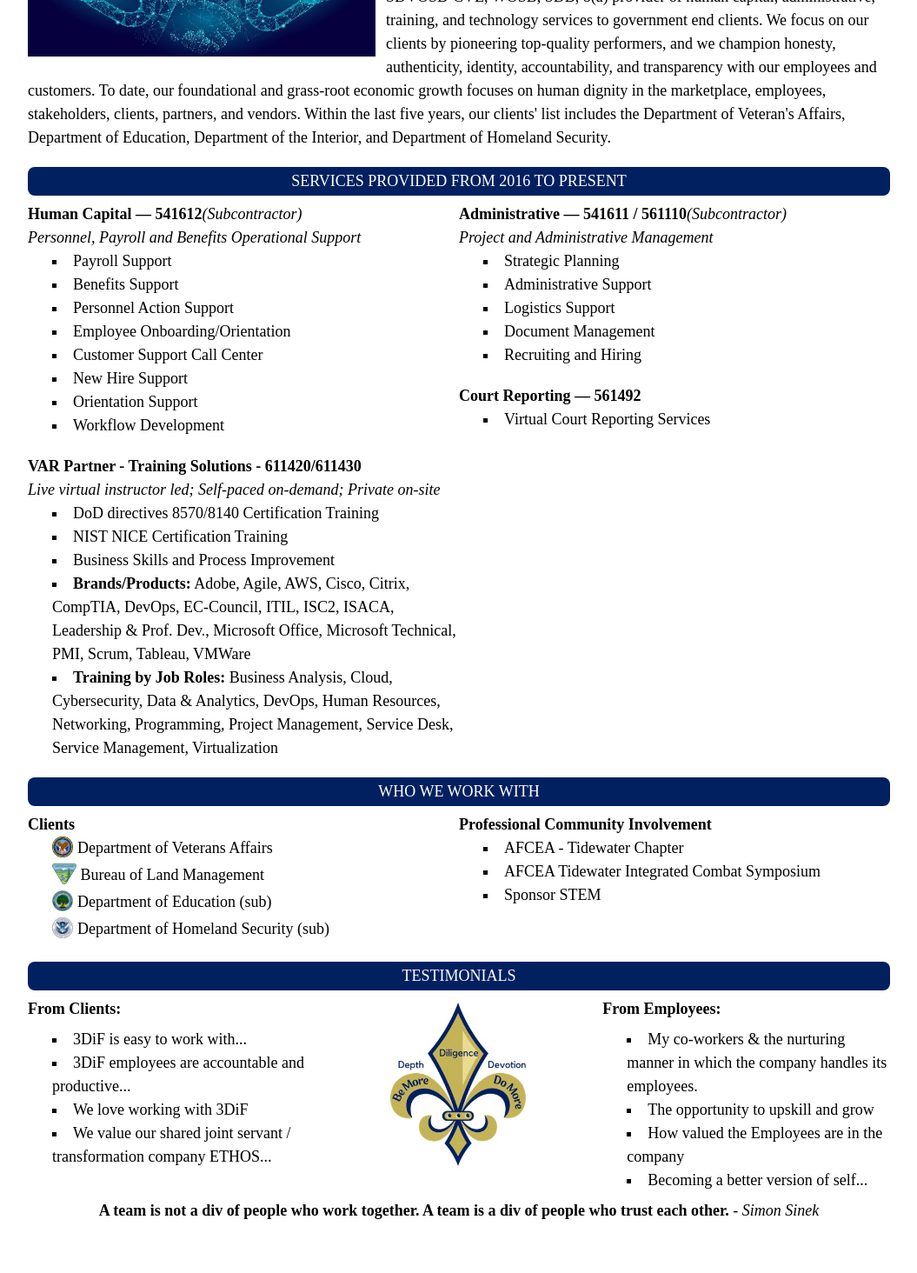
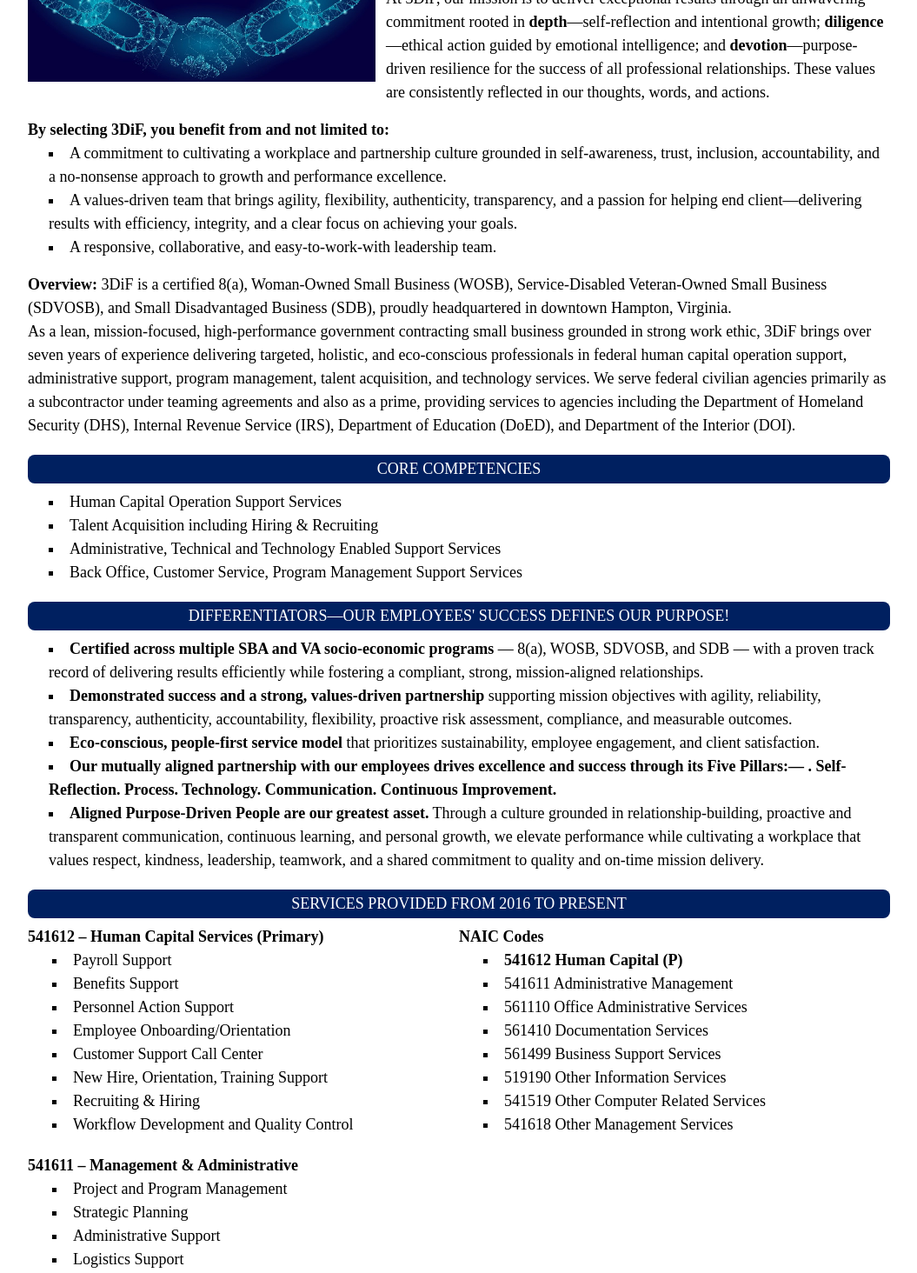
Before and after one commit to connormccarl/3dif, a Next.js app in the folder 3dif-app/: page /capabilities in a window 1280 px wide. Shown: the part 420-1884 px from the top of the page at 87% size, without its empty margins (112-1167 px from the left). Built offline with nearby package versions, Linux system fonts and the light colour scheme.

Commit message:
updated capabilities statement and contact us per request

```diff
--- a/3dif-app/app/capabilities/page.tsx
+++ b/3dif-app/app/capabilities/page.tsx
@@ -34,14 +34,55 @@
                 <p><span className="bigD">D</span><span className='text-[#002060]'>epth</span> | <span className="bigD">D</span><span className='text-[#002060]'>iligence</span> | <span className="bigD">D</span><span className='text-[#002060]'>evotion</span></p>
             </div>
             <div className="md:col-span-9 -mt-2 md:-mt-1">
-                <div className="flex justify-center text-center"><i><span className="bigD">&nbsp;</span>Dedicated to Serving our Federal, Civilian, &amp; Commercial Customers since 2016</i></div>
+                <div className="flex justify-center text-center"><i><span className="bigD">&nbsp;</span>Dedicated to Serving our Federal Government &amp; Prime Contractors</i></div>
+                <div className="flex justify-center text-center text-[#002060] font-bold -mt-3"><i><span className="bigD">&nbsp;</span>Human Capital Operation Services Integrator</i></div>
             </div>
         </div>
         <div className=''>
             <div className='flex justify-center'>
                 <p className='sectionTitle mb-2'>Overview</p>
             </div>
-            <p><Image className='float-start me-3 mt-1'src="/images/handshake.jpg" alt="" width={400} height={160}  />3DiF is a professional service and technology human capital integrator. We started providing human capital and professional services in 2016. We are headquartered in Reston, Virginia. 3DiF is an established, resilient, agile SDVOSB-CVE, WOSB, SDB, {/*HUBZone,*/} 8(a) provider of human capital, administrative, training, and technology services to government end clients. We focus on our clients by pioneering top-quality performers, and we champion honesty, authenticity, identity, accountability, and transparency with our employees and customers. To date, our foundational and grass-root economic growth focuses on human dignity in the marketplace, employees, stakeholders, clients, partners, and vendors. Within the last five years, our clients&apos; list includes the Department of Veteran&apos;s Affairs, Department of Education, Department of the Interior, and Department of Homeland Security.</p>
+            <div><Image className='float-start me-3 mt-1'src="/images/handshake.jpg" alt="" width={400} height={160}  /><b>Why 3DiF and The Benefit— Empowering People. Delivering Results. Advancing Missions.</b><br/>
+            At 3DiF, our mission is to deliver exceptional results through an unwavering commitment rooted in <b>depth</b>—self-reflection and intentional growth; <b>diligence</b>—ethical action guided by emotional intelligence; and <b>devotion</b>—purpose-driven resilience for the success of all professional relationships. These values are consistently reflected in our thoughts, words, and actions.
+            <br/>
+            <div className='my-4'>
+                <b>By selecting 3DiF, you benefit from and not limited to:</b>
+                <ul className='list-square list-inside ms-6'>
+                    <li>A commitment to cultivating a workplace and partnership culture grounded in self-awareness, trust, inclusion, accountability, and a no-nonsense approach to growth and performance excellence.</li>
+                    <li>A values-driven team that brings agility, flexibility, authenticity, transparency, and a passion for helping end client—delivering results with efficiency, integrity, and a clear focus on achieving your goals.</li>
+                    <li>A responsive, collaborative, and easy-to-work-with leadership team.</li>
+                </ul>
+            </div>
+            <b>Overview: </b> 3DiF is a certified 8(a), Woman-Owned Small Business (WOSB), Service-Disabled Veteran-Owned Small Business (SDVOSB), and Small Disadvantaged Business (SDB), proudly headquartered in downtown Hampton, Virginia.<br/>
+            As a lean, mission-focused, high-performance government contracting small business grounded in strong work ethic, 3DiF brings over seven years of experience delivering targeted, holistic, and eco-conscious professionals in federal human capital operation support, administrative support, program management, talent acquisition, and technology services. We serve federal civilian agencies primarily as a subcontractor under teaming agreements and also as a prime, providing services to agencies including the Department of Homeland Security (DHS), Internal Revenue Service (IRS), Department of Education (DoED), and Department of the Interior (DOI).
+            </div>
+        </div>
+        <div className=''>
+            <div className='flex justify-center'>
+                <p className='sectionTitle mb-2'>Core Competencies</p>
+            </div>
+            <p>
+                <ul className='list-square list-inside ms-6'>
+                    <li>Human Capital Operation Support Services</li>
+                    <li>Talent Acquisition including Hiring &amp; Recruiting</li>
+                    <li>Administrative, Technical and Technology Enabled Support Services</li>
+                    <li>Back Office, Customer Service, Program Management Support Services</li>
+                </ul>
+            </p>
+        </div>
+        <div className=''>
+            <div className='flex justify-center'>
+                <p className='sectionTitle mb-2'>Differentiators—Our Employees&apos; Success Defines Our Purpose!</p>
+            </div>
+            <p>
+                <ul className='list-square list-inside ms-6'>
+                    <li><b>Certified across multiple SBA and VA socio-economic programs</b> — 8(a), WOSB, SDVOSB, and SDB — with a proven track record of delivering results efficiently while fostering a compliant, strong, mission-aligned relationships.</li>
+                    <li><b>Demonstrated success and a strong, values-driven partnership</b> supporting mission objectives with agility, reliability, transparency, authenticity, accountability, flexibility, proactive risk assessment, compliance, and measurable outcomes.</li>
+                    <li><b>Eco-conscious, people-first service model</b> that prioritizes sustainability, employee engagement, and client satisfaction.</li>
+                    <li><b>Our mutually aligned partnership with our employees drives excellence and success through its Five Pillars:— . Self-Reflection. Process. Technology. Communication. Continuous Improvement.</b></li>
+                    <li><b>Aligned Purpose-Driven People are our greatest asset.</b> Through a culture grounded in relationship-building, proactive and transparent communication, continuous learning, and personal growth, we elevate performance while cultivating a workplace that values respect, kindness, leadership, teamwork, and a shared commitment to quality and on-time mission delivery.</li>
+                </ul>
+            </p>
         </div>
         <div className=''>
             <div className='flex justify-center'>
@@ -50,9 +91,7 @@
             <div className='grid grid-cols-1 md:grid-cols-2'>
                 <div>
                     <p>
-                        <b>Human Capital — 541612</b>
-                        <i>(Subcontractor)</i><br/>
-                        <i>Personnel, Payroll and Benefits Operational Support</i>
+                        <b>541612 – Human Capital Services (Primary)</b>
                     </p>
                     <ul className='list-square list-inside ms-7'>
                         <li>Payroll Support</li>
@@ -60,42 +99,38 @@
                         <li>Personnel Action Support</li>
                         <li>Employee Onboarding/Orientation</li>
                         <li>Customer Support Call Center</li>
-                        <li>New Hire Support</li>
-                        <li>Orientation Support</li>
-                        <li>Workflow Development</li>
+                        <li>New Hire, Orientation, Training Support</li>
+                        <li>Recruiting &amp; Hiring</li>
+                        <li>Workflow Development and Quality Control</li>
                     </ul>
                 </div>
                 <div>
                     <p>
-                        <b>Administrative — 541611 / 561110</b>
-                        <i>(Subcontractor)</i><br/>
-                        <i>Project and Administrative Management</i>
+                        <b>NAIC Codes</b>
                     </p>
                     <ul className='list-square list-inside ms-7'>
+                        <li><b>541612 Human Capital (P)</b></li>
+                        <li>541611 Administrative Management</li>
+                        <li>561110 Office Administrative Services</li>
+                        <li>561410 Documentation Services</li>
+                        <li>561499 Business Support Services</li>
+                        <li>519190 Other Information Services</li>
+                        <li>541519 Other Computer Related Services</li>
+                        <li>541618 Other Management Services</li>
+                    </ul>
+                </div>
+                <div className='mt-5'>
+                    <p>
+                        <b>541611 – Management &amp; Administrative</b><br/>
+                    </p>
+                    <ul className='list-square list-inside ms-7'>
+                        <li>Project and Program Management</li>
                         <li>Strategic Planning</li>
                         <li>Administrative Support</li>
                         <li>Logistics Support</li>
                         <li>Document Management</li>
-                        <li>Recruiting and Hiring</li>
-                    </ul>
-                    <p className='mt-5'>
-                        <b>Court Reporting — 561492</b>
-                    </p>
-                    <ul className='list-square list-inside ms-7'>
-                        <li>Virtual Court Reporting Services</li>
-                    </ul>
-                </div>
-                <div className='mt-5'>
-                    <p>
-                        <b>VAR Partner - Training Solutions - 611420/611430</b><br/>
-                        <i>Live virtual instructor led; Self-paced on-demand; Private on-site</i>
-                    </p>
-                    <ul className='list-square list-inside ms-7'>
-                        <li>DoD directives 8570/8140 Certification Training</li>
-                        <li>NIST NICE Certification Training</li>
-                        <li>Business Skills and Process Improvement</li>
-                        <li><b>Brands/Products:</b> Adobe, Agile, AWS, Cisco, Citrix, CompTIA, DevOps, EC-Council, ITIL, ISC2, ISACA, Leadership & Prof. Dev., Microsoft Office, Microsoft Technical, PMI, Scrum, Tableau, VMWare</li>
-                        <li><b>Training by Job Roles:</b> Business Analysis, Cloud, Cybersecurity, Data & Analytics, DevOps, Human Resources, Networking, Programming, Project Management, Service Desk, Service Management, Virtualization</li>
+                        <li>Clerical</li>
+                        <li>Data Analyst</li>
                     </ul>
                 </div>
             </div>
@@ -134,30 +169,27 @@
             </div>
             <div className='grid grid-cols-1 md:grid-cols-3'>
                 <div className='grid-span-auto'>
-                    <p className='mb-2 font-bold'>From Clients:</p>
+                    <p className='mb-2 font-bold'>Employees:</p>
                     <ul className='list-square list-inside ms-7'>
-                        <li>3DiF is easy to work with...</li>
-                        <li>3DiF employees are accountable and productive...</li>
-                        <li>We love working with 3DiF</li>
-                        <li>We value our shared joint servant / transformation company ETHOS...</li>
+                        <li>“The company is super supportive and focused on my growth at the company.”</li>
+                        <li>“I have very much enjoyed working for 3DiF this past year &amp; feel so thankful to be a part of the 3DiF family. It has been one of the most enjoyable work years that I have had &amp; love the team texts we receive throughout the year. It&apos;s very uplifting and always puts a smile on my face. I think team bonding &amp; communication is a very big part of a happy work life. Working remotely, you don&apos;t always get that, but with 3DiF it has been great keeping the team positive &amp; connected.”</li>
                     </ul>
                 </div>
                 <div className='grid-span-2'>
                     <Image src="/images/fleur_de_lis.jpg" alt="" width={200} height={50} className='mx-auto' />
                 </div>
                 <div className='grid-span-auto'>
-                    <p className='mb-2 font-bold'>From Employees:</p>
+                    <p className='mb-2 font-bold'>Our Government &amp; Prime Customers:</p>
                     <ul className='list-square list-inside ms-7'>
-                        <li>My co-workers &amp; the nurturing manner in which the company handles its employees.</li>
-                        <li>The opportunity to upskill and grow</li>
-                        <li>How valued the Employees are in the company</li>
-                        <li>Becoming a better version of self...</li>
+                        <li>“We love working with 3DiF.”</li>
+                        <li>“Easy to work with. Leadership is readily available.”</li>
+                        <li>“3DiF Employees are productive, accountable, adaptable and flexible.”</li>
                     </ul>
                 </div>
             </div>
             <span className='mt-2 flex justify-center text-center'>
                 <span>
-                    <b>A team is not a div of people who work together. A team is a div of people who trust each other.</b> - <i>Simon Sinek</i>
+                    <b>A team is not a group of people who work together. A team is a group of people who trust each other.</b> - <i>Simon Sinek</i>
                 </span>
             </span>
         </div>
--- a/3dif-app/app/contactus/page.tsx
+++ b/3dif-app/app/contactus/page.tsx
@@ -306,15 +306,15 @@
           </div>
           <div className='my-3'>
             <div className='text-[#002060] font-bold'>
-              Phone Number
+              Voice Phone
             </div>
             <div className='mt-1'>
-              571.341.5060
+              571.246.5489
             </div>
           </div>
           <div className='my-3'>
             <div className='text-[#002060] font-bold'>
-              Email
+              Primary Contact
             </div>
             <div className='mt-1'>
               info@3dif.co
--- a/3dif-app/components/Footer.tsx
+++ b/3dif-app/components/Footer.tsx
@@ -15,7 +15,7 @@
                 <h4 className="font-semibold uppercase">Contact Us</h4>
 
                 <div className="mt-3 grid space-y-1 text-neutral-400 text-base">
-                    <p>Phone: 571.341.5060</p>
+                    <p>Phone: 571.246.5489</p>
                     <p>Email: info@3dif.co</p>
                     <br />
                     <p>Principal Address</p>
@@ -41,7 +41,7 @@
         </div>
 
         <div className="pt-5 mt-5 border-t border-white flex justify-center text-xs">
-            Copyright &copy; {new Date().getFullYear()} 3DiF All Rights Reserved
+            Copyright &copy; {new Date(Date.now()).getFullYear()} 3DiF All Rights Reserved
         </div>
     </footer>
   )
```
